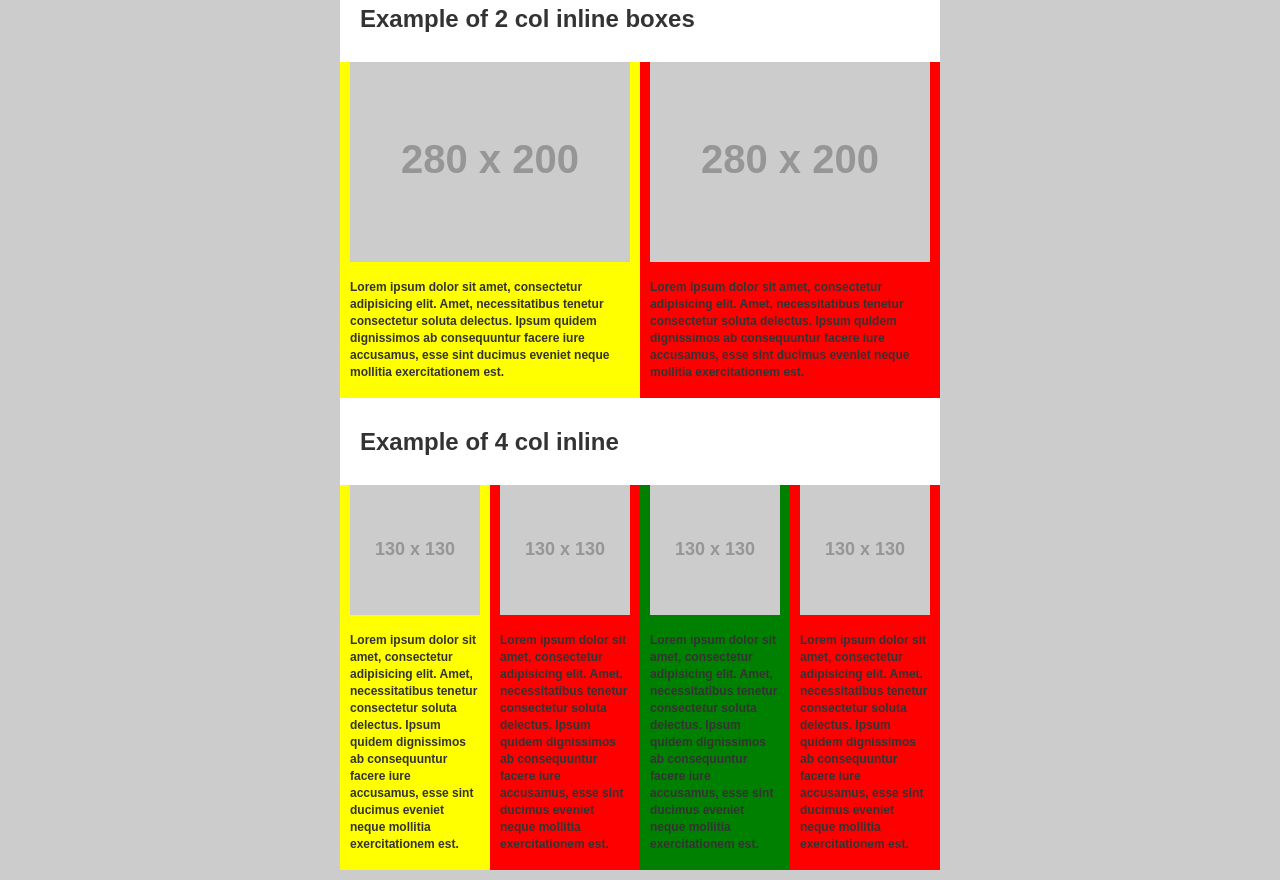
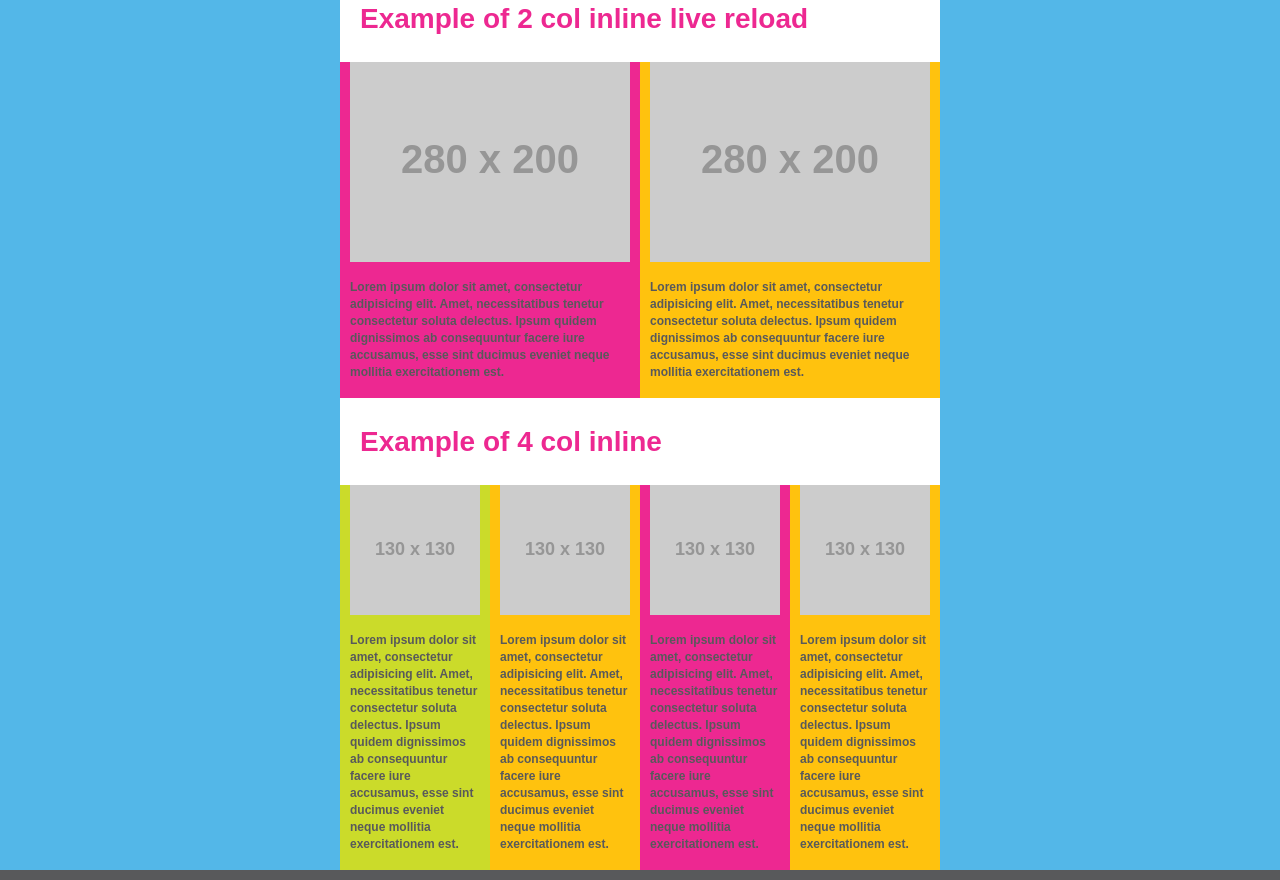
Before and after one commit to tahsinwonders/email-inliner, a website: page generated-inline/index.html in a window 1280 px wide. Shown: the part 235-1115 px from the top of the page. Drawn offline with Linux system fonts and the light colour scheme; placeholder pictures from the web are drawn by us.

Commit message:
Sass Plug in Added

```diff
--- a/generated-inline/index.html
+++ b/generated-inline/index.html
@@ -121,12 +121,12 @@
 	</xml><![endif]-->
 </head>
 
-<body bgcolor="#cccccc" style="background-color: #cccccc; margin: 0; padding: 0; margin-left: 0; padding-top: 10px; padding-bottom: 10px; padding-right: 0; margin-bottom: 0; min-width: 100%; width: 100%; -webkit-text-size-adjust: 100%; -ms-text-size-adjust: 100%; margin-top: 0; margin-right: 0; padding-left: 0;">
+<body style="background-color: #58595b; margin: 0; padding: 0; margin-left: 0; padding-top: 10px; padding-bottom: 10px; padding-right: 0; margin-bottom: 0; min-width: 100%; width: 100%; -webkit-text-size-adjust: 100%; -ms-text-size-adjust: 100%; margin-top: 0; margin-right: 0; padding-left: 0;">
 
     <!-- //////100% WRAPPER ///// -->
     <table cellpadding="0" cellspacing="0" border="0" width="100%" style="border-spacing: 0; font-family: sans-serif; color: #333333;">
         <tr>
-            <td valign="top" align="center" bgcolor="#cccccc" style="padding: 0; font-family: Arial, sans-serif;">
+            <td valign="top" align="center" class="wrapper" style="padding: 0; font-family: Arial, sans-serif; background-color: #53b7e8;">
                 <!-- ////CENTER CONTAINER///// -->
                   <!--[if (gte mso 9)|(IE)]>
                     <table width="600" align="center" cellpadding="0" cellspacing="0" borer="0" class="o-container">
@@ -152,7 +152,7 @@
                                   <table cellpadding="0" cellspacing="0" borer="0" class="expand-container" style="border-spacing: 0; font-family: sans-serif; color: #333333; width: 100%;">
                                       <tr>
                                           <td class="gutter" bgcolor="white" style="padding: 0; font-family: Arial, sans-serif; padding-left: 20px; padding-right: 20px; padding-top: 30px; padding-bottom: 30px;">
-                                              <span class="h1" style="font-size: 24px; line-height: 27px; font-weight: bold;">Example of 2 col inline boxes</span> <br>
+                                              <span class="h1" style="font-size: 28px; line-height: 27px; font-weight: bold; color: #ed2891;">Example of 2 col inline live reload</span> <br>
                                           </td>
                                       </tr>
                                       <tr>
@@ -163,13 +163,13 @@
                                                         <td valign="top" class="o-col-inline-6">
                                                             <![endif]-->
                                                             <div class="col-inline-6" style="display: inline-block; width: 100%; max-width: 300px; vertical-align: top; text-align: left;">
-                                                                <table width="100%" cellpadding="0" cellspacing="0" borer="0" bgcolor="yellow" style="border-spacing: 0; font-family: sans-serif; color: #333333;">
+                                                                <table width="100%" cellpadding="0" cellspacing="0" borer="0" bgcolor="" class="pink-bg" style="border-spacing: 0; font-family: sans-serif; color: #333333; background-color: #ed2891;">
                                                                     <tr>
                                                                         <td style="padding: 0; font-family: Arial, sans-serif; text-align: left;">
                                                                             <!-- nexted actual 280 px container -->
                                                                             <table cellpadding="0" cellspacing="0" borer="0" style="border-spacing: 0; font-family: sans-serif; color: #333333; margin: 0 auto; width: 280px;" class="center" align="center">
                                                                                 <tr>
-                                                                                    <td class="img-fluid p h1" style="padding: 0; font-family: Arial, sans-serif; font-size: 12px; line-height: 17px; font-weight: bold; text-align: left;">
+                                                                                    <td class="img-fluid p h1" style="padding: 0; font-family: Arial, sans-serif; font-size: 12px; line-height: 17px; font-weight: bold; color: #58595b; text-align: left;">
                                                                                         <img src="http://placehold.it/280x200" width="280" style="border: 0; max-width: 100%; height: auto;"> <br> <br>
                                                                                         Lorem ipsum dolor sit amet, consectetur adipisicing elit. Amet, necessitatibus tenetur consectetur soluta delectus. Ipsum quidem dignissimos ab consequuntur facere iure accusamus, esse sint ducimus eveniet neque mollitia exercitationem est.
                                                                                         <br><br>
@@ -186,13 +186,13 @@
                                                         <td valign="top" class="o-col-inline-6">
                                                             <![endif]-->
                                                             <div class="col-inline-6" style="display: inline-block; width: 100%; max-width: 300px; vertical-align: top; text-align: left;">
-                                                                <table width="100%" cellpadding="0" cellspacing="0" borer="0" bgcolor="red" style="border-spacing: 0; font-family: sans-serif; color: #333333;">
+                                                                <table width="100%" cellpadding="0" cellspacing="0" borer="0" class="orange-bg" style="border-spacing: 0; font-family: sans-serif; color: #333333; background-color: #ffc20e;">
                                                                     <tr>
                                                                         <td style="padding: 0; font-family: Arial, sans-serif; text-align: left;">
                                                                             <!-- nexted actual 280 px container -->
                                                                             <table cellpadding="0" cellspacing="0" borer="0" style="border-spacing: 0; font-family: sans-serif; color: #333333; margin: 0 auto; width: 280px;" class="center" align="center">
                                                                                 <tr>
-                                                                                    <td class="img-fluid p h1" style="padding: 0; font-family: Arial, sans-serif; font-size: 12px; line-height: 17px; font-weight: bold; text-align: left;">
+                                                                                    <td class="img-fluid p h1" style="padding: 0; font-family: Arial, sans-serif; font-size: 12px; line-height: 17px; font-weight: bold; color: #58595b; text-align: left;">
                                                                                         <img src="http://placehold.it/280x200" width="280" style="border: 0; max-width: 100%; height: auto;"> <br> <br>
                                                                                         Lorem ipsum dolor sit amet, consectetur adipisicing elit. Amet, necessitatibus tenetur consectetur soluta delectus. Ipsum quidem dignissimos ab consequuntur facere iure accusamus, esse sint ducimus eveniet neque mollitia exercitationem est.
                                                                                         <br><br>
@@ -220,7 +220,7 @@
                                   <table cellpadding="0" cellspacing="0" borer="0" class="expand-container" style="border-spacing: 0; font-family: sans-serif; color: #333333; width: 100%;">
                                       <tr>
                                           <td class="gutter" bgcolor="white" style="padding: 0; font-family: Arial, sans-serif; padding-left: 20px; padding-right: 20px; padding-top: 30px; padding-bottom: 30px;">
-                                              <span class="h1" style="font-size: 24px; line-height: 27px; font-weight: bold;">Example of 4 col inline</span> <br>
+                                              <span class="h1" style="font-size: 28px; line-height: 27px; font-weight: bold; color: #ed2891;">Example of 4 col inline</span> <br>
                                           </td>
                                       </tr>
                                       <tr>
@@ -231,13 +231,13 @@
                                                         <td valign="top" class="o-col-inline-4">
                                                             <![endif]-->
                                                             <div class="col-inline-4" style="display: inline-block; width: 100%; max-width: 150px; vertical-align: top; text-align: left;">
-                                                                <table width="100%" cellpadding="0" cellspacing="0" borer="0" bgcolor="yellow" style="border-spacing: 0; font-family: sans-serif; color: #333333;">
+                                                                <table width="100%" cellpadding="0" cellspacing="0" borer="0" class="lime-bg" style="border-spacing: 0; font-family: sans-serif; color: #333333; background-color: #cbdb2a;">
                                                                     <tr>
                                                                         <td style="padding: 0; font-family: Arial, sans-serif; text-align: left;">
                                                                             <!-- nexted actual 280 px container -->
                                                                             <table cellpadding="0" cellspacing="0" borer="0" style="border-spacing: 0; font-family: sans-serif; color: #333333; margin: 0 auto; width: 130px;" class="center" align="center">
                                                                                 <tr>
-                                                                                    <td class="img-fluid p h1" style="padding: 0; font-family: Arial, sans-serif; font-size: 12px; line-height: 17px; font-weight: bold; text-align: left;">
+                                                                                    <td class="img-fluid p h1" style="padding: 0; font-family: Arial, sans-serif; font-size: 12px; line-height: 17px; font-weight: bold; color: #58595b; text-align: left;">
                                                                                         <img src="http://placehold.it/130x130" width="130" style="border: 0; max-width: 100%; height: auto;"> <br> <br>
                                                                                         Lorem ipsum dolor sit amet, consectetur adipisicing elit. Amet, necessitatibus tenetur consectetur soluta delectus. Ipsum quidem dignissimos ab consequuntur facere iure accusamus, esse sint ducimus eveniet neque mollitia exercitationem est.
                                                                                         <br><br>
@@ -254,13 +254,13 @@
                                                         <td valign="top" class="o-col-inline-4">
                                                             <![endif]-->
                                                             <div class="col-inline-4" style="display: inline-block; width: 100%; max-width: 150px; vertical-align: top; text-align: left;">
-                                                                <table width="100%" cellpadding="0" cellspacing="0" borer="0" bgcolor="red" style="border-spacing: 0; font-family: sans-serif; color: #333333;">
+                                                                <table width="100%" cellpadding="0" cellspacing="0" borer="0" class="orange-bg" style="border-spacing: 0; font-family: sans-serif; color: #333333; background-color: #ffc20e;">
                                                                     <tr>
                                                                         <td style="padding: 0; font-family: Arial, sans-serif; text-align: left;">
                                                                             <!-- nexted actual 130 px container -->
                                                                             <table cellpadding="0" cellspacing="0" borer="0" style="border-spacing: 0; font-family: sans-serif; color: #333333; margin: 0 auto; width: 130px;" class="center" align="center">
                                                                                 <tr>
-                                                                                    <td class="img-fluid p h1" style="padding: 0; font-family: Arial, sans-serif; font-size: 12px; line-height: 17px; font-weight: bold; text-align: left;">
+                                                                                    <td class="img-fluid p h1" style="padding: 0; font-family: Arial, sans-serif; font-size: 12px; line-height: 17px; font-weight: bold; color: #58595b; text-align: left;">
                                                                                         <img src="http://placehold.it/130x130" width="130" style="border: 0; max-width: 100%; height: auto;"> <br> <br>
                                                                                         Lorem ipsum dolor sit amet, consectetur adipisicing elit. Amet, necessitatibus tenetur consectetur soluta delectus. Ipsum quidem dignissimos ab consequuntur facere iure accusamus, esse sint ducimus eveniet neque mollitia exercitationem est.
                                                                                         <br><br>
@@ -277,13 +277,13 @@
                                                         <td valign="top" class="o-col-inline-4">
                                                             <![endif]-->
                                                              <div class="col-inline-4" style="display: inline-block; width: 100%; max-width: 150px; vertical-align: top; text-align: left;">
-                                                                <table width="100%" cellpadding="0" cellspacing="0" borer="0" bgcolor="green" style="border-spacing: 0; font-family: sans-serif; color: #333333;">
+                                                                <table width="100%" cellpadding="0" cellspacing="0" borer="0" class="pink-bg" style="border-spacing: 0; font-family: sans-serif; color: #333333; background-color: #ed2891;">
                                                                     <tr>
                                                                         <td style="padding: 0; font-family: Arial, sans-serif; text-align: left;">
                                                                             <!-- nexted actual 130 px container -->
                                                                             <table cellpadding="0" cellspacing="0" borer="0" style="border-spacing: 0; font-family: sans-serif; color: #333333; margin: 0 auto; width: 130px;" class="center" align="center">
                                                                                 <tr>
-                                                                                    <td class="img-fluid p h1" style="padding: 0; font-family: Arial, sans-serif; font-size: 12px; line-height: 17px; font-weight: bold; text-align: left;">
+                                                                                    <td class="img-fluid p h1" style="padding: 0; font-family: Arial, sans-serif; font-size: 12px; line-height: 17px; font-weight: bold; color: #58595b; text-align: left;">
                                                                                         <img src="http://placehold.it/130x130" width="130" style="border: 0; max-width: 100%; height: auto;"> <br> <br>
                                                                                         Lorem ipsum dolor sit amet, consectetur adipisicing elit. Amet, necessitatibus tenetur consectetur soluta delectus. Ipsum quidem dignissimos ab consequuntur facere iure accusamus, esse sint ducimus eveniet neque mollitia exercitationem est.
                                                                                         <br><br>
@@ -300,13 +300,13 @@
                                                         <td valign="top" class="o-col-inline-4">
                                                             <![endif]-->
                                                             <div class="col-inline-4" style="display: inline-block; width: 100%; max-width: 150px; vertical-align: top; text-align: left;">
-                                                                <table width="100%" cellpadding="0" cellspacing="0" borer="0" bgcolor="red" style="border-spacing: 0; font-family: sans-serif; color: #333333;">
+                                                                <table width="100%" cellpadding="0" cellspacing="0" borer="0" class="orange-bg" style="border-spacing: 0; font-family: sans-serif; color: #333333; background-color: #ffc20e;">
                                                                     <tr>
                                                                         <td style="padding: 0; font-family: Arial, sans-serif; text-align: left;">
                                                                             <!-- nexted actual 130 px container -->
                                                                             <table cellpadding="0" cellspacing="0" borer="0" style="border-spacing: 0; font-family: sans-serif; color: #333333; margin: 0 auto; width: 130px;" class="center" align="center">
                                                                                 <tr>
-                                                                                    <td class="img-fluid p h1" style="padding: 0; font-family: Arial, sans-serif; font-size: 12px; line-height: 17px; font-weight: bold; text-align: left;">
+                                                                                    <td class="img-fluid p h1" style="padding: 0; font-family: Arial, sans-serif; font-size: 12px; line-height: 17px; font-weight: bold; color: #58595b; text-align: left;">
                                                                                         <img src="http://placehold.it/130x130" width="130" style="border: 0; max-width: 100%; height: auto;"> <br> <br>
                                                                                         Lorem ipsum dolor sit amet, consectetur adipisicing elit. Amet, necessitatibus tenetur consectetur soluta delectus. Ipsum quidem dignissimos ab consequuntur facere iure accusamus, esse sint ducimus eveniet neque mollitia exercitationem est.
                                                                                         <br><br>
--- /dev/null
+++ b/non-inline/sass/base/_variables.scss
@@ -0,0 +1,6 @@
+$primary-color:#58595b;
+$pink-color:#ed2891;
+$orange-color:#ffc20e;
+$lime-color:#cbdb2a;
+$cyan-color:#53b7e8;
+$red-color:#e5173f;
--- /dev/null
+++ b/non-inline/sass/main.scss
@@ -0,0 +1,100 @@
+
+@import 'base/_variables.scss';
+
+
+.pink-bg {background-color:$pink-color;}
+.orange-bg {background-color:$orange-color;}
+.lime-bg {background-color:$lime-color;}
+
+.wrapper {
+  background-color:$cyan-color;
+ /* Basics */
+}
+body {
+    margin: 0 !important;
+    padding: 0;
+    background-color: $cyan-color;
+}
+table {
+    border-spacing: 0;
+    font-family: sans-serif;
+    color: #333333;
+    td {
+        padding: 0;
+        font-family: Arial, sans-serif;
+    }
+}
+
+img {
+    border: 0;
+}
+
+.gutter {
+  padding-left: 20px;
+  padding-right: 20px;
+  padding-top: 30px;
+  padding-bottom: 30px;
+}
+
+/*fluid image*/
+.img-fluid  {
+  img {max-width:100%; height:auto;}
+}
+
+.primary-color {color:#585858;}
+
+.h1 {font-size:28px; line-height: 27px; font-weight: bold; color:$pink-color;}
+.p {font-size: 12px; line-height: 17px; color:$primary-color;}
+.center {margin:0 auto;}
+
+.container {
+  max-width:600px;
+  width:100%;
+}
+/*outlook word render engine cheat*/
+.o-container {
+  width:600px;
+}
+/*gmail container expand*/
+.expand-container {width:100%!important;}
+/*centering block and removing the extra gap when using inline block*/
+.center-inline-blocks {
+  text-align: center;
+  font-size: 0;
+  line-height:0;
+  vertical-align: top;
+
+}
+
+/*basic block inline style*/
+.col-inline-4 {
+  display:inline-block;
+  width:100%;
+  max-width:150px;
+  vertical-align: top;
+  text-align: left;
+}
+
+.o-col-inline-4 {
+  width:150px;
+  text-align: left;
+}
+
+
+
+.col-inline-6 {
+  display:inline-block;
+  width:100%;
+  max-width:300px;
+  vertical-align: top;
+  text-align: left;
+}
+
+.o-col-inline-6 {
+  width:300px;
+  text-align: left;
+}
+
+.col-inline-4 td, .col-inline-6 td {
+  text-align: left;
+}
--- a/package.json
+++ b/package.json
@@ -6,6 +6,7 @@
   "author": "tahsin",
   "devDependencies": {
     "grunt": "^0.4.5",
+    "grunt-contrib-sass": "^1.0.0",
     "grunt-contrib-watch": "^1.0.0",
     "grunt-email-builder": "^4.0.0",
     "grunt-express": "^1.4.1"
```
Also changed, not shown: Gruntfile.js (+15 -3 lines), non-inline/index.html (+9 -9 lines), non-inline/css/main.css, 1 other file.
